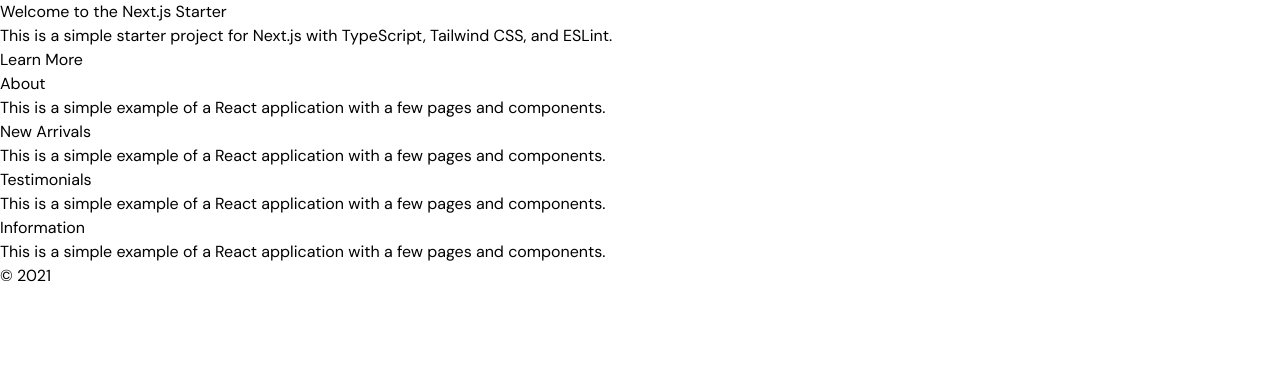
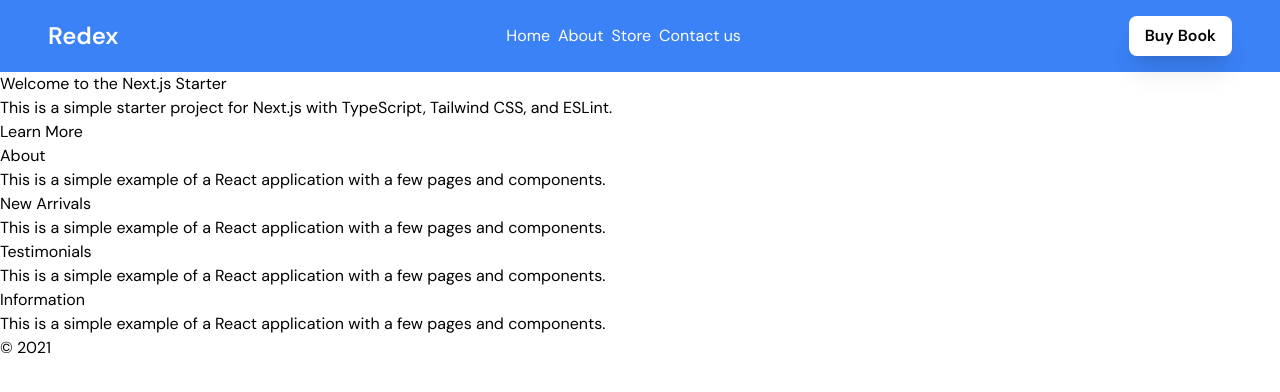
Before and after one commit to i-shikanda/readex, a Next.js app: page / in a window 1280 px wide. Shown: the top 392 px of the page. Built offline with nearby package versions, Linux system fonts and the light colour scheme.

Commit message:
Update hero section and add navbar

```diff
--- /dev/null
+++ b/src/app/components/navbar.tsx
@@ -0,0 +1,34 @@
+import Link from "next/link";
+import React from "react";
+
+const Navbar = () => {
+  return (
+    <nav className="flex px-6 md:px-12 py-4 bg-blue-500 justify-between items-center text-white">
+      <Link href={"/"} className="font-semibold text-2xl">
+        Redex
+      </Link>
+
+      <ul className="flex space-x-2 items-center">
+        <li>
+          <Link href={""}>Home</Link>
+        </li>
+        <li>
+          <Link href={""}>About</Link>
+        </li>
+        <li>
+          <Link href={""}>Store</Link>
+        </li>
+        <li>
+          <Link href={""}>Contact us</Link>
+        </li>
+      </ul>
+      <ul>
+        <li className="px-4 py-2 bg-white text-black font-semibold rounded-lg shadow-xl">
+          <Link href={""}>Buy Book</Link>
+        </li>
+      </ul>
+    </nav>
+  );
+};
+
+export default Navbar;
--- a/src/app/components/sections/hero.tsx
+++ b/src/app/components/sections/hero.tsx
@@ -10,7 +10,7 @@
         </p>
         <div className="hero__cta">
           <Link href="/about">
-            <a className="button button--primary">Learn More</a>
+            Learn More
           </Link>
         </div>
       </div>
--- a/src/app/page.tsx
+++ b/src/app/page.tsx
@@ -4,10 +4,12 @@
 import Testimonials from "./components/sections/testimonials";
 import Information from "./components/sections/information";
 import { Footer } from "./components/sections/footer";
+import Navbar from "./components/navbar";
 
 export default function Home() {
   return (
     <>
+      <Navbar />
       <Hero />
       <About />
       <NewArrivals />
```
